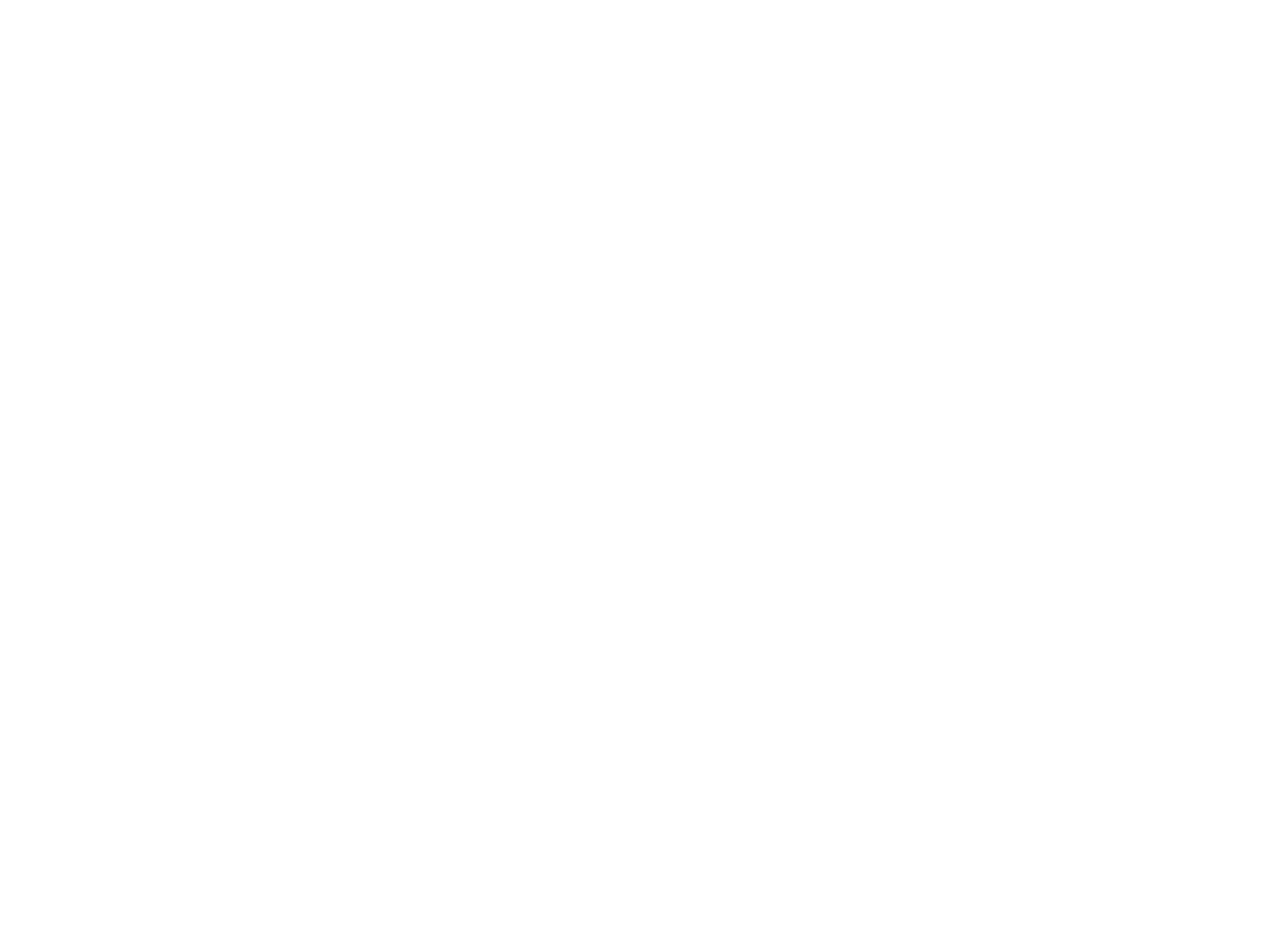
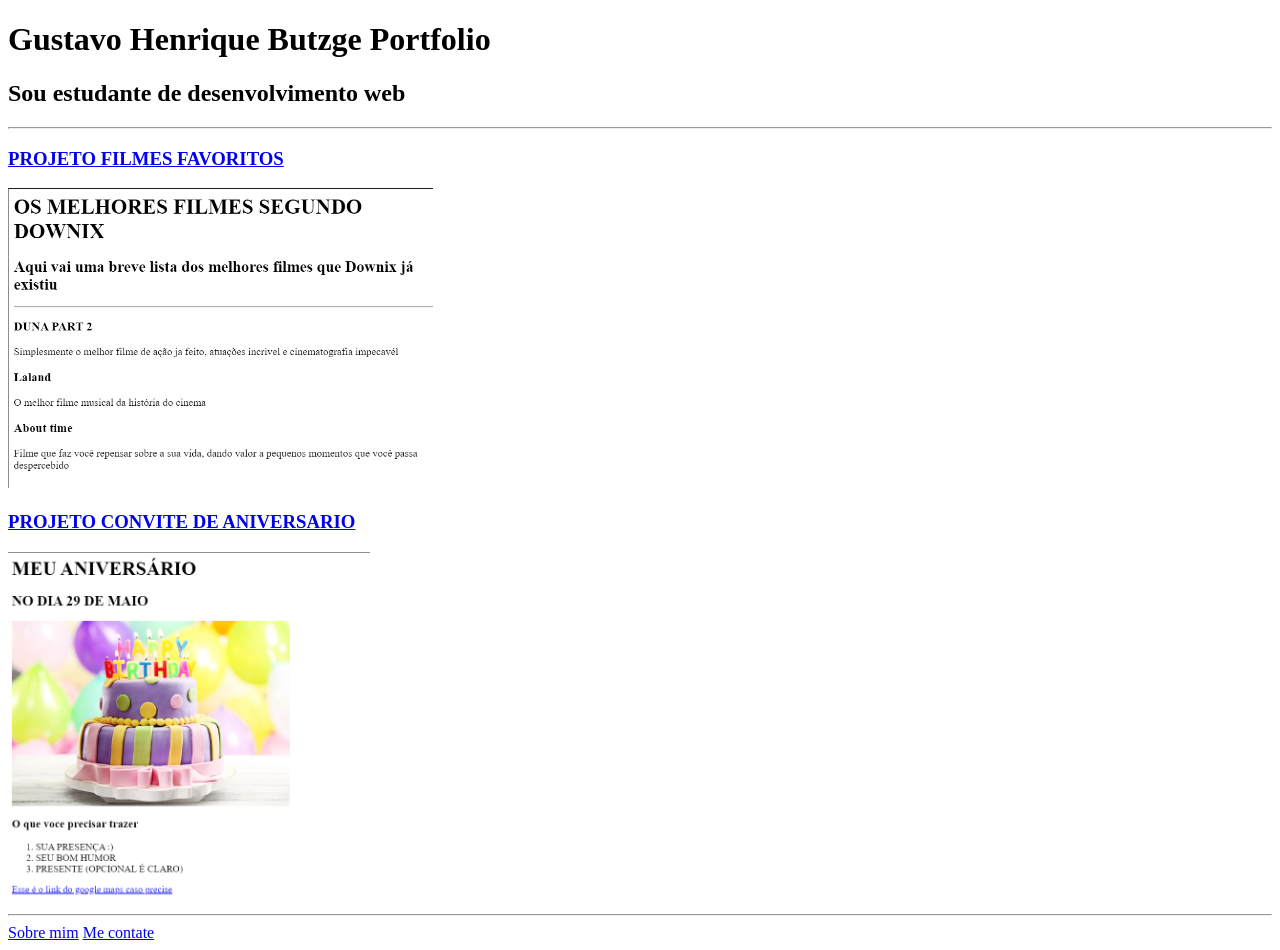
Before and after one commit to GustavoButzge/html-portfolio, a plain HTML site: page index.html in a window 1280 px wide. Before the commit the page ends 800 px from the top, so only its background shows below. Drawn offline with Linux system fonts and the light colour scheme.

Commit message:
index.html

```diff
--- a/index.html
+++ b/index.html
@@ -1,15 +1,22 @@
-<!-- TODO 1: Create the HTML Boilerplate -->
+<!DOCTYPE html>
+<html lang="en">
+<head>
+    <meta charset="UTF-8">
+    <meta name="viewport" content="width=device-width, initial-scale=1.0">
+    <title>Portfolio</title>
+</head>
+<body>
 
-<!-- TODO 2: Add Your previous projects' HTML into the public folder -->
+    <h1> Gustavo Henrique Butzge Portfolio</h1>
+    <h2> Sou estudante de desenvolvimento web</h2>
+    <hr />
+    <h3><a href="./public/movie-ranking.html"> PROJETO FILMES FAVORITOS</a> </h3>
+    <img src="./assets/images/print filmes.png" height="300"  alt="Imagem do projeto de filmes favoritos">
+    <h3><a href="./public/birthday-invite.html"> PROJETO CONVITE DE ANIVERSARIO</a> </h3>
+    <img src="./assets/images/Print aniversario.png" height="350" alt="Imagem do projeto de convite de aniverasario">
+    <hr />
+    <a href="./public/about.html"> Sobre mim</a>
+    <a href="./public/contact.html"> Me contate </a>
 
-<!-- TODO 3: Take screenshots of your project previews and add the images to the images folder -->
-
-<!-- TODO 4: Add titles/subtitles etc. -->
-
-<!-- TODO 5: Add a link to the project pages -->
-
-<!-- TODO 6: Add images to show the project previews
-HINT for TODO 6: You can use the height attribute set to 200 to make the image smaller:
-https://developer.mozilla.org/en-US/docs/Web/HTML/Element/img#attr-height -->
-
-<!-- TODO 7: Add the Contact Me and About Me page links -->
+</body>
+</html>
```
